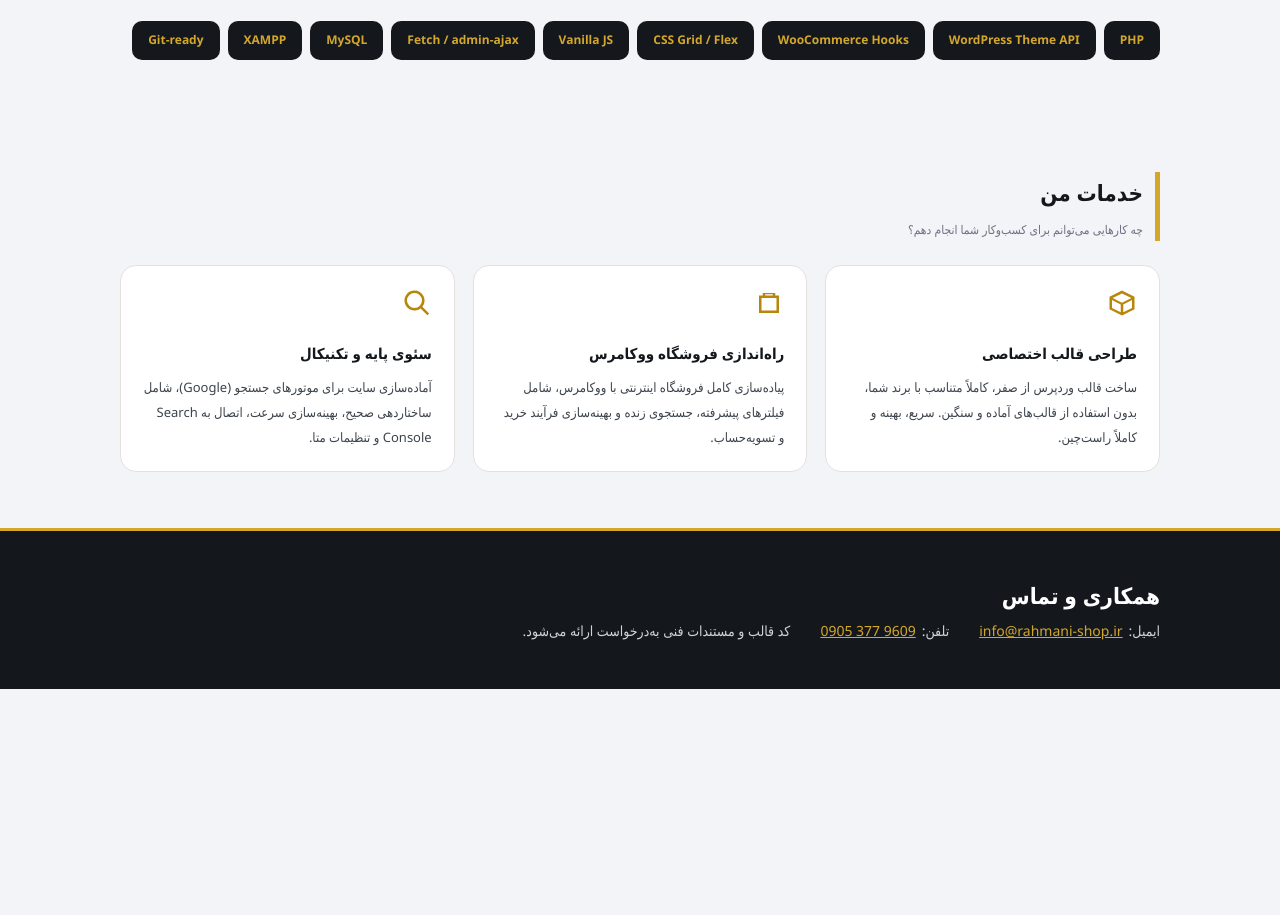
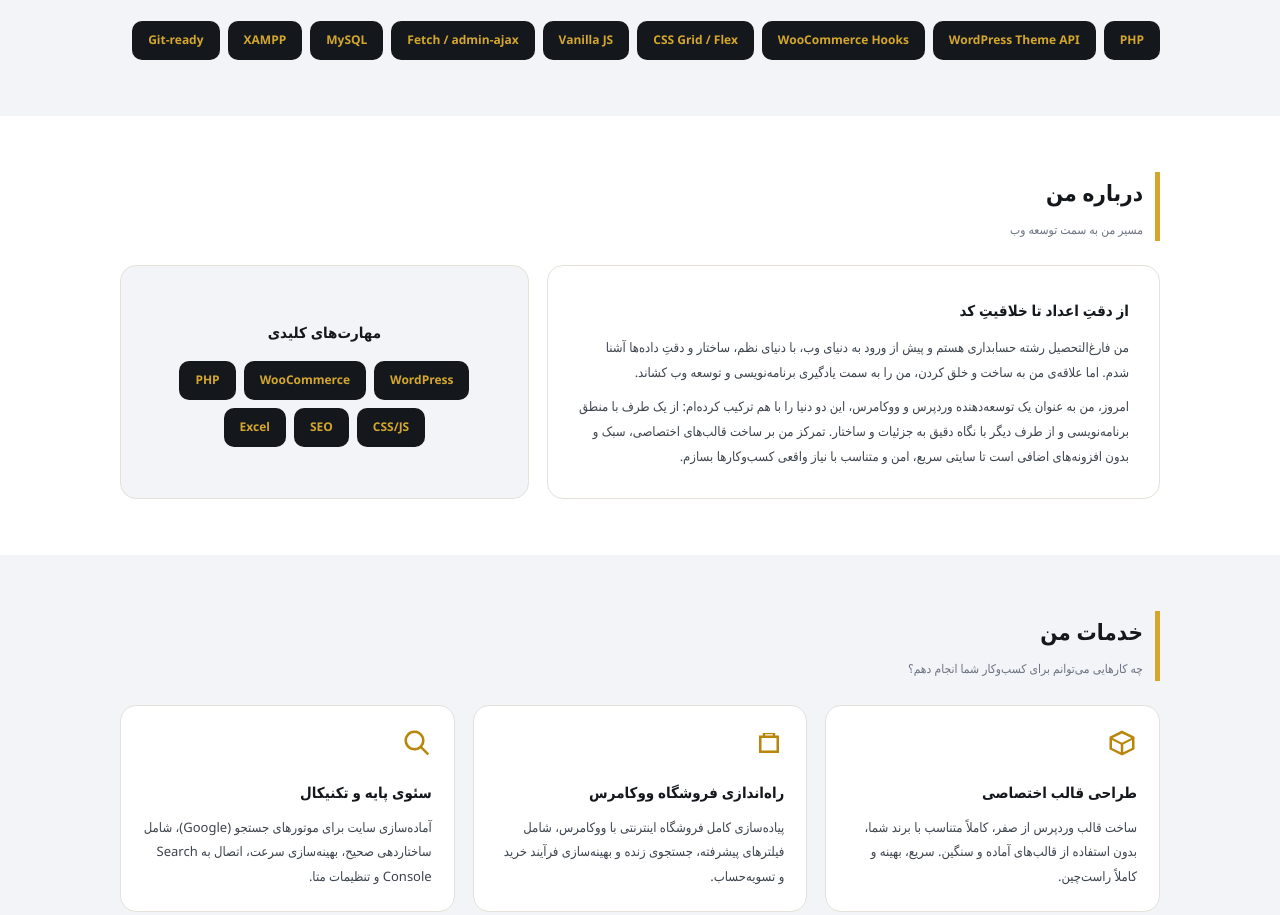
Before and after one commit to 0945654/rahmani-shop-portfolio, a plain HTML site: page index.html in a window 1280 px wide. Shown: the part 3643-4558 px from the top of the page. Before the commit the page ends 4332 px from the top, so only its background shows below. Drawn offline with Linux system fonts and the light colour scheme.

Commit message:
Update index.html

```diff
--- a/index.html
+++ b/index.html
@@ -292,6 +292,28 @@ footer.contact .row span{display:flex;align-items:center;gap:6px}
     </div>
   </div>
 </section>
+<section id="about" style="background:#fff">
+  <div class="wrap">
+    <h2>درباره من<small>مسیر من به سمت توسعه وب</small></h2>
+    <div class="grid" style="grid-template-columns:1.5fr 1fr">
+      <div class="card" style="padding: 30px;">
+        <h3>از دقتِ اعداد تا خلاقیتِ کد</h3>
+        <p style="margin-top: 10px;">
+          من فارغ‌التحصیل رشته حسابداری هستم و پیش از ورود به دنیای وب، با دنیای نظم، ساختار و دقتِ داده‌ها آشنا شدم. اما علاقه‌ی من به ساخت و خلق کردن، من را به سمت یادگیری برنامه‌نویسی و توسعه وب کشاند.
+        </p>
+        <p style="margin-top: 10px;">
+          امروز، من به عنوان یک توسعه‌دهنده وردپرس و ووکامرس، این دو دنیا را با هم ترکیب کرده‌ام: از یک طرف با منطق برنامه‌نویسی و از طرف دیگر با نگاه دقیق به جزئیات و ساختار. تمرکز من بر ساخت قالب‌های اختصاصی، سبک و بدون افزونه‌های اضافی است تا سایتی سریع، امن و متناسب با نیاز واقعی کسب‌وکارها بسازم.
+        </p>
+      </div>
+      <div class="card" style="display: flex; flex-direction: column; justify-content: center; align-items: center; text-align: center; background: var(--cool);">
+        <h3 style="margin-bottom: 15px;">مهارت‌های کلیدی</h3>
+        <div class="stack" style="justify-content: center;">
+          <span>WordPress</span><span>WooCommerce</span><span>PHP</span><span>CSS/JS</span><span>SEO</span><span>Excel</span>
+        </div>
+      </div>
+    </div>
+  </div>
+</section>
 <section id="services">
   <div class="wrap">
     <h2>خدمات من<small>چه کارهایی می‌توانم برای کسب‌وکار شما انجام دهم؟</small></h2>
```
